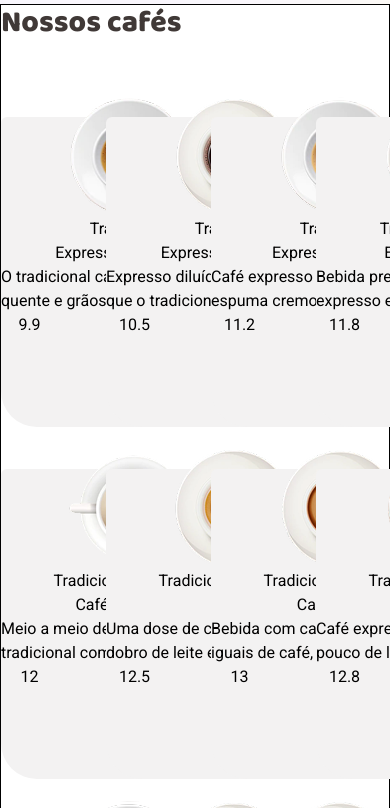
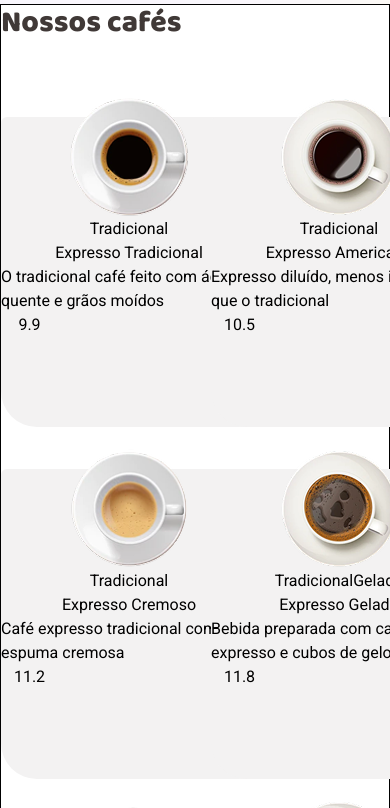
Before and after one commit to luksquitos/ignite-coffee, a React (Vite) app: page / in a window 390 px wide. Shown: the part 936-1744 px from the top of the page. Built offline with nearby package versions, Linux system fonts and the light colour scheme.

Commit message:
feat: testing responsiveness in coffee-list

```diff
--- a/src/components/home/coffee-list.tsx
+++ b/src/components/home/coffee-list.tsx
@@ -8,9 +8,9 @@ export function CoffeeList() {
 
   return (
     // FIXME Por algum motivo a margem não está funcionando
-    <div className="mt-16 border centered-box">
+    <div className="border centered-box">
       <p className="font-baloo font-extrabold text-3xl text-base-subtitle">Nossos cafés</p>
-      <section className="grid grid-cols-4 gap-8 mt-14">
+      <section className="grid grid-cols-2 lg:grid-cols-4 gap-8 mt-14">
         {
           coffees.map((coffee) => {
             return (
```
